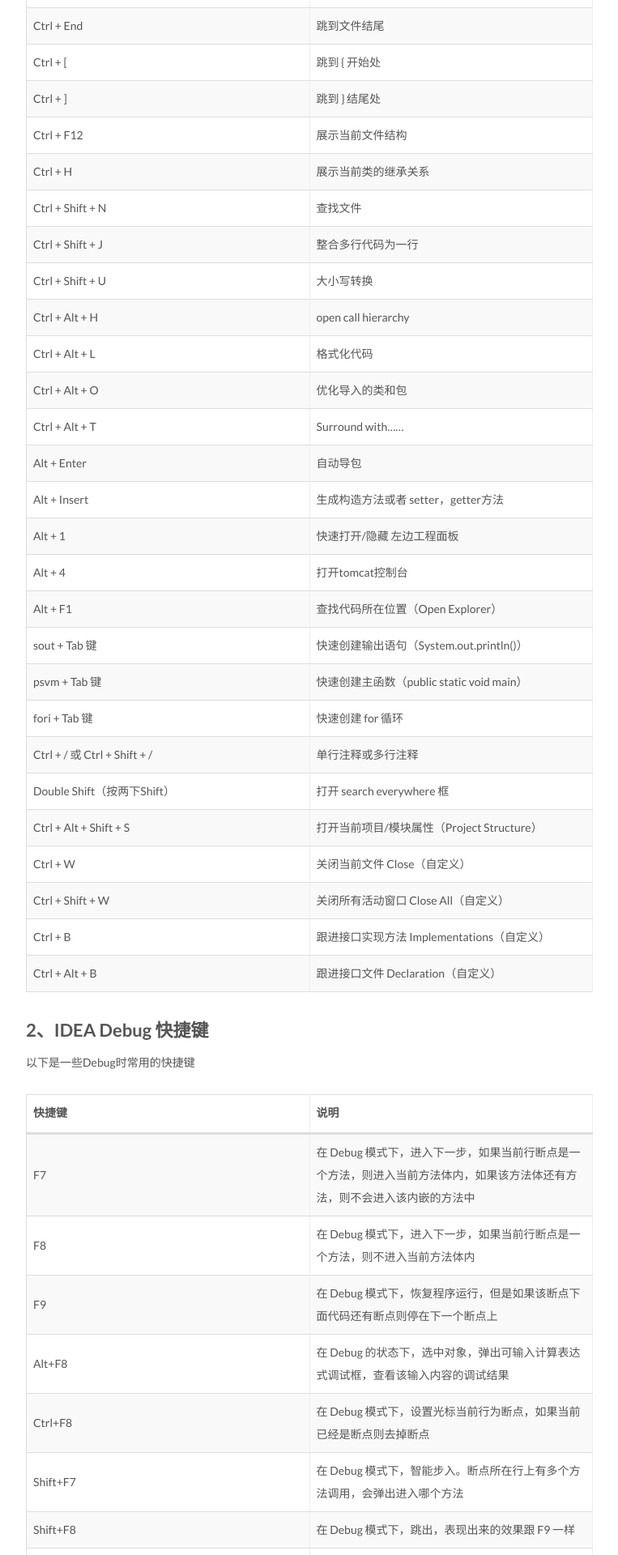
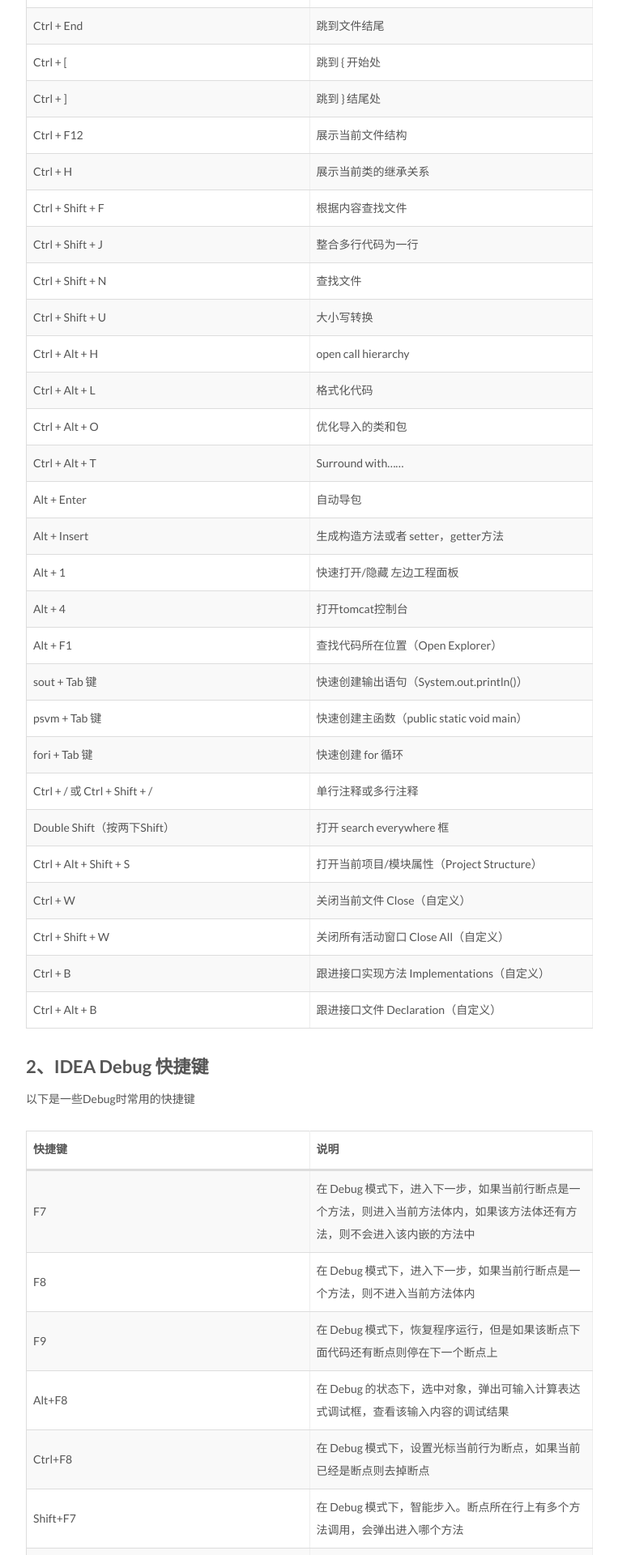
Before and after one commit to thomas-tsx/thomas-tsx.github.io, a Jekyll site: the page built from _posts/2017-10-13-idea-usage.md, in a window 1280 px wide. Shown: the part 1015-2935 px from the top of the page at 81% size, without its empty margins (258-1021 px from the left). Built offline with Jekyll 4.4.1, drawn with Linux system fonts in a browser that asks for light colours; comment, search, counter and statistics services are not loaded.

Commit message:
daily update

```diff
--- a/_posts/2017-10-13-idea-usage.md
+++ b/_posts/2017-10-13-idea-usage.md
@@ -30,8 +30,9 @@ tags:
 |Ctrl + ]|跳到 } 结尾处|
 |Ctrl + F12|展示当前文件结构|
 |Ctrl + H|展示当前类的继承关系|
+|Ctrl + Shift + F|根据内容查找文件|
+|Ctrl + Shift + J|整合多行代码为一行|
 |Ctrl + Shift + N|查找文件|
-|Ctrl + Shift + J|整合多行代码为一行|
 |Ctrl + Shift + U|大小写转换|
 |Ctrl + Alt + H|open call hierarchy|
 |Ctrl + Alt + L|格式化代码|
```
